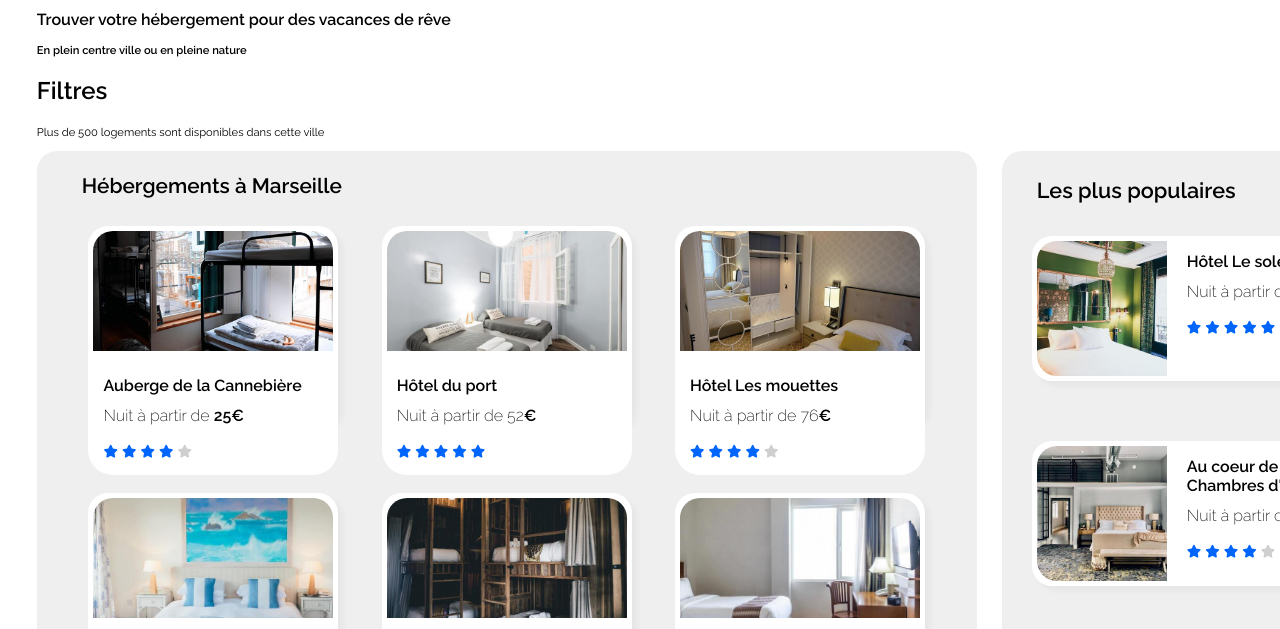
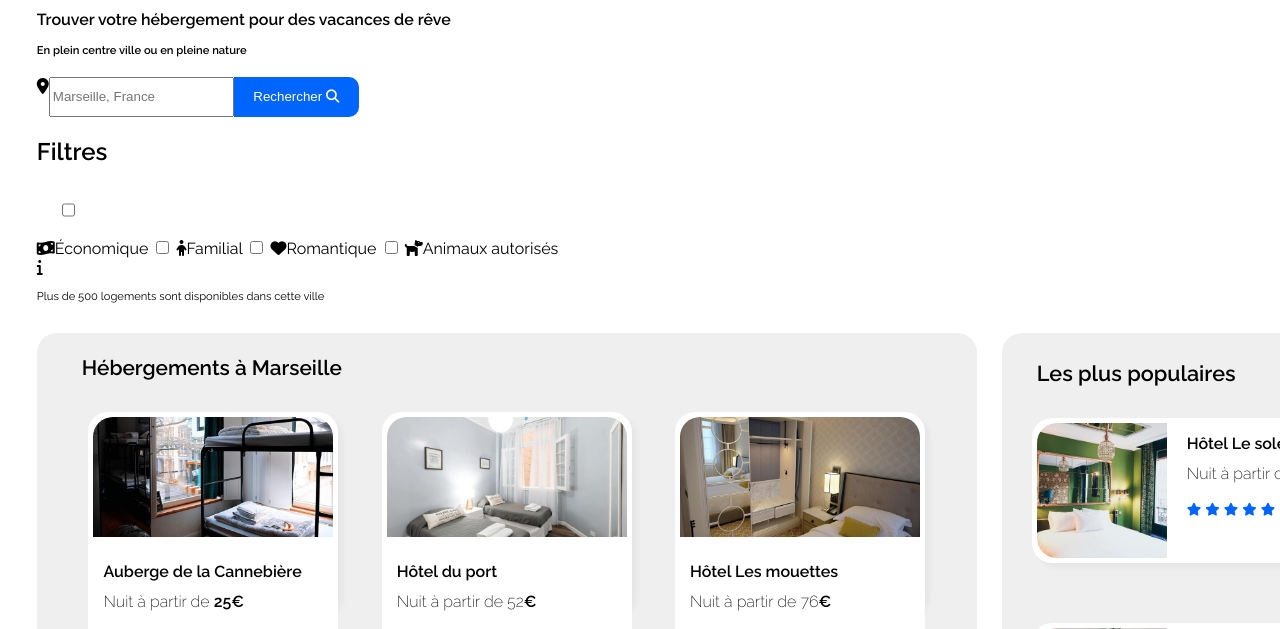
Before and after one commit to capucinemahe/reservia, a plain HTML site: page index.html in a window 1280 px wide. Shown: the part 94-723 px from the top of the page. Drawn offline with Linux system fonts and the light colour scheme.

Commit message:
mise à jour 30 juin

```diff
--- a/css/styles.css
+++ b/css/styles.css
@@ -29,7 +29,6 @@ a  /* supprime le soulignement et la couleur violette des textes cliquables */
 	height: 100%;
 	margin-left: 2%;
 	margin-right: 2%;
-	font-family: 'Raleway', sans-serif;
 }
 
 .logo
@@ -53,7 +52,6 @@ nav ul
 	border-top: solid 2px;
 	border-color: transparent;
 	padding: 15px;
-	borde
 }
 
 
@@ -91,9 +89,8 @@ li
 
 /* Section 1 : Les recherches */
 
-.research
+#research
 {
-	font-family: 'Raleway', sans-serif;
 	margin-left: 2%;
 }
 
@@ -109,6 +106,60 @@ li
 	color: black;
 	font-size: 0.7em;
 }
+
+.researchcity
+{
+	display: flex;
+	flex-direction: row;
+	margin: 20px 0 20px 0;
+	width: 400px;
+}
+
+.mapmarker
+{
+
+}
+
+
+
+
+.button
+{
+	background-color: #0065FC;
+	width: 125px;
+	height: 40px;
+	border-radius: 0 10px 10px 0;
+	color: white;
+	border-style: none;
+	cursor: pointer;
+}
+
+
+
+
+.titrefiltres
+{
+	font-size: 0.9em;
+}
+
+#eco
+{
+    display: flex;
+    flex-direction: row;
+    align-items: center;
+    margin-left: 25px;
+    height: 50px;
+    border-top: 2.5px solid #F2F2F2;
+    border-right: 2.5px solid #F2F2F2;
+    border-bottom: 2.5px solid #F2F2F2;
+    border-radius: 25px;
+    cursor: pointer;
+    background-color: white;
+}
+
+
+
+
 
 .info
 {
@@ -127,6 +178,7 @@ li
 	height: 680px;
 	margin-left: 2%;
 	margin-right: 2%;
+	margin-top: 30px;
 }
 
 .bloc-hebergements
@@ -144,7 +196,6 @@ li
 
 .titrehebergements
 {
-	font-family: 'Raleway', sans-serif;
 	font-size: 1.3em;
 	margin: -8px;
 	margin-left: 15px;
@@ -155,8 +206,8 @@ li
 	display: flex;
 	flex-direction: row;
 	justify-content: space-around;
-	margin-bottom: 20px;
-	margin-top: -5px;
+	margin-bottom: 30px;
+	margin-top: 10px;
 }
 
 .vignettehebergement1
@@ -195,7 +246,6 @@ li
 	display: flex;
 	flex-direction: column;
 	justify-content: flex-start;
-	font-family: 'Raleway', sans-serif;
 	font-size: 1em;
 	background: white;
 	border-radius: 0px 0px 25px 25px;
@@ -206,14 +256,12 @@ li
 
 h3
 {
-	font-family: 'Raleway', sans-serif;
 	font-weight: bold;
 	font-size: 1em;
 }
 
 .prix
 {
-	font-family: 'Raleway', sans-serif;
 	font-weight: 200;
 	font-size: 1em;
 }
@@ -236,7 +284,7 @@ h3
 	flex-direction: row;
 	justify-content: space-around;
 	margin-bottom: 20px;
-	margin-top: 5px;
+	margin-top: 20px;
 }
 
 
@@ -261,9 +309,8 @@ h3
 
 .afficherplus
 {
-	font-family: 'Raleway', sans-serif;
 	font-size: 1.1em;
-	margin-bottom: 15px;
+	margin-bottom: 10px;
 	margin-left: 20px;
 }
 
@@ -295,7 +342,6 @@ h3
 
 .titrep
 {
-	font-family: 'Raleway', sans-serif;
 	color: black;
 	font-size: 0.9em;
 	margin-left: 5px;
@@ -307,8 +353,6 @@ h3
 	font-size: 1.3em;
 }
 
-
-
 .colonne1
 {
 	display: flex;
@@ -316,7 +360,6 @@ h3
 	justify-content: space-between;
 	margin-top: -15px;
 }
-
 
 .vignettepop
 {
@@ -357,21 +400,11 @@ h3
 {
 	display: flex;
 	flex-direction: column;
-	font-family: 'Raleway', sans-serif;
 	font-size: 1em;
 	background: white;
 	border-radius: 0px 0px 25px 25px;
 	padding-left: 15px;
 }
-
-
-h3
-{
-	font-family: Raleway, sans-serif;
-	font-weight: bold;
-	font-size: 1em;
-}
-
 
 .prix
 {
@@ -387,9 +420,6 @@ h3
 	font-size: 0.8em;
 	padding-bottom: -10px;
 }
-
-
-
 
 
 /* Section 3 : Activités à Marseille */
@@ -408,7 +438,6 @@ h3
 
 .titreactivites
 {
-	font-family: 'Raleway', sans-serif;
 	font-size: 1.3em;
 	margin-left: 35px;
 	margin-top: 60px;
@@ -447,7 +476,6 @@ h3
 
 .titrea
 {
-	font-family: Raleway, sans-serif;
 	font-weight: bold;
 	font-size: 1em;
 	margin-left: 10px;
@@ -461,6 +489,7 @@ h3
 	height: 235px;
 	box-shadow: 5px 5px 5px rgb(230, 230, 230);
 }
+
 .reglagesphotosa2
 {
 	width: 300px;
@@ -489,7 +518,6 @@ h3
 	border-radius: 25px 25px 0px 0px;
 }
 
-
 .vignettea4
 {
 	background: white;
@@ -498,7 +526,6 @@ h3
 	height: 450px;
 	box-shadow: 5px 5px 5px rgb(230, 230, 230);
 }
-
 
 .reglagesphotosa4
 {
@@ -572,7 +599,6 @@ ul
 }
 
 
-
 .apropos
 {
 	font-family: 'Raleway', sans-serif;
@@ -585,7 +611,7 @@ ul
 	font-family: 'Raleway', sans-serif;
 	font-size: 1em;
 	padding: 50px;
-	margin-left: 50px;
+	margin-left: 125px;
 }
 
 .assistance
@@ -593,7 +619,7 @@ ul
 	font-family: 'Raleway', sans-serif;
 	font-size: 1em;
 	padding: 50px;
-	margin-left: 50px;
+	margin-left: 160px;
 }
 
 .titref
@@ -604,7 +630,6 @@ ul
 
 li
 {
-	font-family: 'Raleway', sans-serif;
 	font-size: 1em;
 	font-weight: 200;
 	line-height : 2;
--- a/index.html
+++ b/index.html
@@ -43,38 +43,49 @@
 
 <!-- Section 1 : Les recherches -->
 
-<section class="research">
+<section id="research">
 
     <h1 class="titre1">Trouver votre hébergement pour des vacances de rêve</h1>
     <h2 class="titre2">En plein centre ville ou en pleine nature</h2>
 
+    <div class="researchcity">
+
+
+        <div class="mapmarker"><i class="fas fa-map-marker-alt"></i></div>
+            <input type="search" placeholder="Marseille, France" id="search">
+
+
+        <button class="button" type="submit">
+            <span>Rechercher</span>
+             <i class="fa fa-search" aria-hidden="true"></i>
+        </button>
+
+
+    </div> <!-- fermeture class researchcity -->
 
 
 
+    <div class="filters">
+       <h2 class="titrefilters">Filtres</h2>
 
-<div class="filtres">
-         <h2 class="titrefiltres">Filtres</h2>
+<input type="checkbox" name="filter" id="eco">
+    <label for="eco"><i class="fas fa-money-bill-wave"></i><span>Économique</span></label>
 
-<div class="eco"></div>
-<div class="famille"></div>
-<div class="romantique"></div>
-<div class="animaux"></div>
+<input type="checkbox" name="filter" id="family">
+    <label for="family"><i class="fas fa-child"></i><span>Familial</span></label>
 
+<input type="checkbox" name="filter" id="romantique">
+    <label for="romantique"><i class="fas fa-heart"></i><span>Romantique</span></label>
 
-
+<input type="checkbox" name="filter" id="pets">
+    <label for="pets"><i class="fas fa-dog"></i><span>Animaux autorisés</span></label>
 
 </div>
 
 
-
-
-
-
-
-<div class="iconei">
+<div class="iconei"><i class="fas fa-info"></i>
+    <p class="info">Plus de 500 logements sont disponibles dans cette ville</p>
 </div>
-        <p class="info">Plus de 500 logements sont disponibles dans cette ville</p>
-
 
 </section>
 
```
Lines whose indentation alone changed are shown as unchanged.
